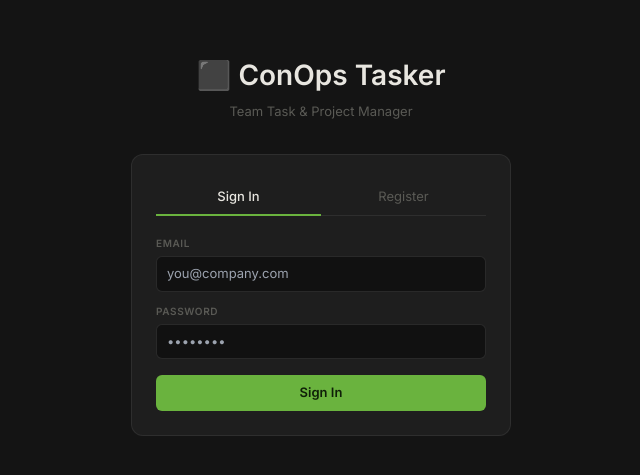
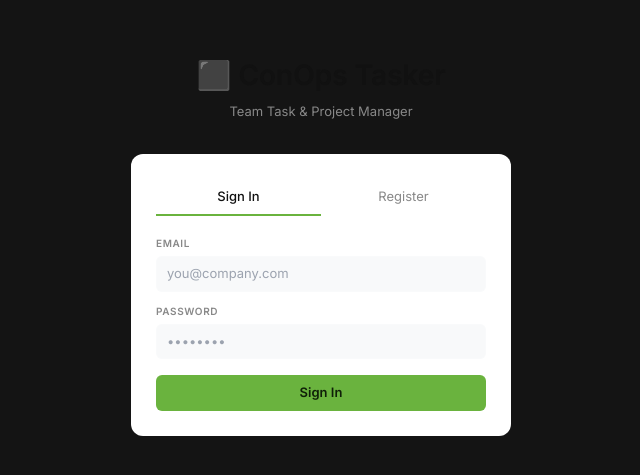
Before and after one commit to rashadatjuned-alt/ConOpsTaskManager, a Next.js app: page /auth in a window 1280 px wide. Shown: the part 155-630 px from the top of the page, without its empty margins (319-959 px from the left). Built offline with nearby package versions, Linux system fonts and the light colour scheme; no server answers.

Commit message:
Update page.tsx

```diff
--- a/app/auth/page.tsx
+++ b/app/auth/page.tsx
@@ -37,15 +37,15 @@ export default function AuthPage() {
     <div style={{ minHeight:'100vh', display:'flex', alignItems:'center', justifyContent:'center', background:'#141414' }}>
       <div style={{ width: 380 }}>
         <div style={{ textAlign:'center', marginBottom:32 }}>
-          <div style={{ fontSize:28, fontWeight:700, color:'#e8e6e0' }}>⬛ ConOps Tasker</div>
-          <div style={{ fontSize:13, color:'#5a5a55', marginTop:6 }}>Team Task & Project Manager</div>
+          <div style={{ fontSize:28, fontWeight:700, color:'var(--txt)' }}>⬛ ConOps Tasker</div>
+          <div style={{ fontSize:13, color:'var(--txt3)', marginTop:6 }}>Team Task & Project Manager</div>
         </div>
-        <div style={{ background:'#1e1e1e', border:'1px solid rgba(255,255,255,0.07)', borderRadius:12, padding:24 }}>
+        <div style={{ background:'var(--card-bg)', border:'1px solid rgba(255,255,255,0.07)', borderRadius:12, padding:24 }}>
           <div style={{ display:'flex', borderBottom:'1px solid rgba(255,255,255,0.07)', marginBottom:20 }}>
             {(['login','register'] as const).map(t => (
               <button key={t} onClick={() => setTab(t)} style={{
                 flex:1, padding:'8px 0', background:'none', border:'none', fontSize:13, cursor:'pointer',
-                color: tab===t ? '#e8e6e0' : '#5a5a55', fontWeight: tab===t ? 500 : 400,
+                color: tab===t ? 'var(--txt)' : 'var(--txt3)', fontWeight: tab===t ? 500 : 400,
                 borderBottom: tab===t ? '2px solid #6ab33e' : '2px solid transparent', marginBottom:-1
               }}>{t==='login' ? 'Sign In' : 'Register'}</button>
             ))}
@@ -53,17 +53,17 @@ export default function AuthPage() {
           {error && <div style={{ background:'#2a0f0f', color:'#e05555', padding:'9px 12px', borderRadius:6, fontSize:12, marginBottom:12 }}>{error}</div>}
           {tab==='register' && (
             <div style={{ marginBottom:12 }}>
-              <label style={{ fontSize:10, fontWeight:600, color:'#5a5a55', textTransform:'uppercase', letterSpacing:'0.06em', display:'block', marginBottom:5 }}>Full Name</label>
-              <input style={{ width:'100%', padding:'7px 10px', background:'#111', border:'1px solid rgba(255,255,255,0.1)', borderRadius:6, color:'#e8e6e0', fontSize:13, fontFamily:'Inter,sans-serif', outline:'none' }} placeholder="Jane Smith" value={fullName} onChange={e => setName(e.target.value)} />
+              <label style={{ fontSize:10, fontWeight:600, color:'var(--txt3)', textTransform:'uppercase', letterSpacing:'0.06em', display:'block', marginBottom:5 }}>Full Name</label>
+              <input style={{ width:'100%', padding:'7px 10px', background:'var(--input-bg)', border:'1px solid rgba(255,255,255,0.1)', borderRadius:6, color:'var(--txt)', fontSize:13, fontFamily:'Inter,sans-serif', outline:'none' }} placeholder="Jane Smith" value={fullName} onChange={e => setName(e.target.value)} />
             </div>
           )}
           <div style={{ marginBottom:12 }}>
-            <label style={{ fontSize:10, fontWeight:600, color:'#5a5a55', textTransform:'uppercase', letterSpacing:'0.06em', display:'block', marginBottom:5 }}>Email</label>
-            <input type="email" style={{ width:'100%', padding:'7px 10px', background:'#111', border:'1px solid rgba(255,255,255,0.1)', borderRadius:6, color:'#e8e6e0', fontSize:13, fontFamily:'Inter,sans-serif', outline:'none' }} placeholder="you@company.com" value={email} onChange={e => setEmail(e.target.value)} />
+            <label style={{ fontSize:10, fontWeight:600, color:'var(--txt3)', textTransform:'uppercase', letterSpacing:'0.06em', display:'block', marginBottom:5 }}>Email</label>
+            <input type="email" style={{ width:'100%', padding:'7px 10px', background:'var(--input-bg)', border:'1px solid rgba(255,255,255,0.1)', borderRadius:6, color:'var(--txt)', fontSize:13, fontFamily:'Inter,sans-serif', outline:'none' }} placeholder="you@company.com" value={email} onChange={e => setEmail(e.target.value)} />
           </div>
           <div style={{ marginBottom:16 }}>
-            <label style={{ fontSize:10, fontWeight:600, color:'#5a5a55', textTransform:'uppercase', letterSpacing:'0.06em', display:'block', marginBottom:5 }}>Password</label>
-            <input type="password" style={{ width:'100%', padding:'7px 10px', background:'#111', border:'1px solid rgba(255,255,255,0.1)', borderRadius:6, color:'#e8e6e0', fontSize:13, fontFamily:'Inter,sans-serif', outline:'none' }} placeholder="••••••••" value={password} onChange={e => setPass(e.target.value)} onKeyDown={e => e.key==='Enter' && (tab==='login' ? handleLogin() : handleRegister())} />
+            <label style={{ fontSize:10, fontWeight:600, color:'var(--txt3)', textTransform:'uppercase', letterSpacing:'0.06em', display:'block', marginBottom:5 }}>Password</label>
+            <input type="password" style={{ width:'100%', padding:'7px 10px', background:'var(--input-bg)', border:'1px solid rgba(255,255,255,0.1)', borderRadius:6, color:'var(--txt)', fontSize:13, fontFamily:'Inter,sans-serif', outline:'none' }} placeholder="••••••••" value={password} onChange={e => setPass(e.target.value)} onKeyDown={e => e.key==='Enter' && (tab==='login' ? handleLogin() : handleRegister())} />
           </div>
           <button onClick={tab==='login' ? handleLogin : handleRegister} disabled={loading}
             style={{ width:'100%', padding:'8px', background:'#6ab33e', color:'#0f1f08', border:'none', borderRadius:6, fontSize:13, fontWeight:600, cursor:'pointer', fontFamily:'Inter,sans-serif' }}>
```
